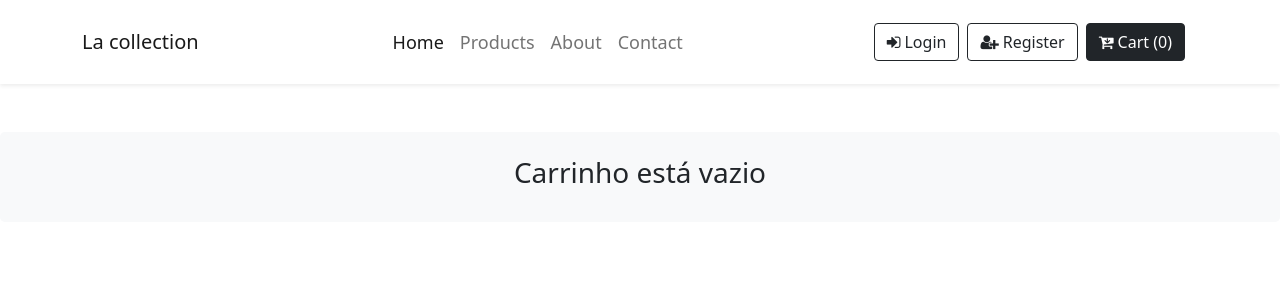
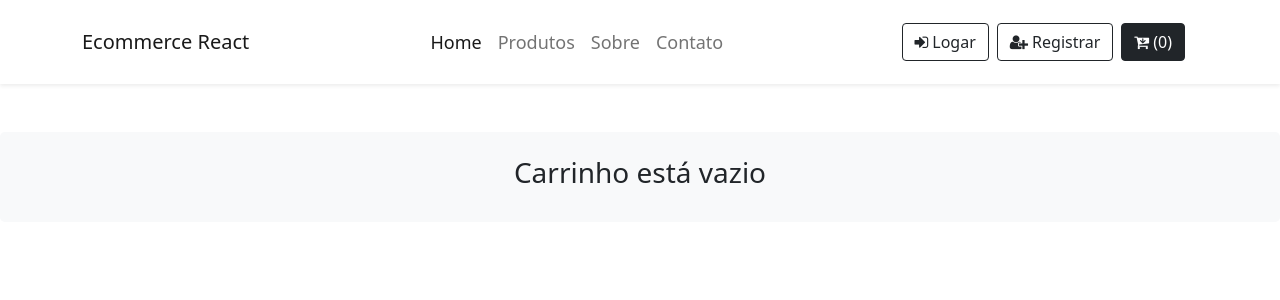
Before and after one commit to DigitalHDR/React-Api-Redux-ecommerce, a React (Create React App) app: page /cart in a window 1280 px wide. Shown: the top 300 px of the page. Built offline with nearby package versions, Linux system fonts and the light colour scheme.

Commit message:
objectFit contain add(img) texto pt-br

```diff
--- a/src/components/Cart.jsx
+++ b/src/components/Cart.jsx
@@ -26,7 +26,6 @@ export default function Cart() {
             </div>
             <div className="col-md-4">
               <h3>{cartItem.title}</h3>
-              <p className='lead fw-bold'>{cartItem.price}</p>
               <p className='lead fw-bold'>R$ {cartItem.price}</p>
             </div>
           </div>
--- a/src/components/Home.jsx
+++ b/src/components/Home.jsx
@@ -5,14 +5,21 @@ export default function Home() {
   return (
     <div className='hero'>
       <div className="card bg-dark text-white border-0">
-        <img src="/assets/bg.jpg" className="card-img" alt="Background" height='550px' />
+        <img
+          src="/assets/bg.jpg"
+          className="card-img"
+          style={{ objectFit: 'contain' }}
+          alt="Background"
+          height='650px'
+          width='600px'
+        />
         <div className="card-img-overlay d-flex flex-column justify-content-center">
           <div className="container">
             <h5 className="card-title display-3 fw-bolder mb-0" >
-              New season arrivals
+              Moda da semana
             </h5>
             <p className="card-text">
-              check out all the trends
+              Lorem ipsum, dolor sit amet consectetur adipisicing elit.
             </p>
           </div>
         </div>
--- a/src/components/Navbar.jsx
+++ b/src/components/Navbar.jsx
@@ -9,7 +9,7 @@ export default function Navbar() {
     <div>
       <nav className="navbar navbar-expand-lg navbar-light bg-white py-3 shadow-sm">
         <div className="container">
-          <NavLink className="navbar-brand" rel="noreferrer noopener" to="/">La collection</NavLink>
+          <NavLink className="navbar-brand" rel="noreferrer noopener" to="/">Ecommerce React</NavLink>
           <button className="navbar-toggler" type="button" data-bs-toggle="collapse" data-bs-target="#navbarSupportedContent" aria-controls="navbarSupportedContent" aria-expanded="false" aria-label="Toggle navigation">
             <span className="navbar-toggler-icon"></span>
           </button>
@@ -19,28 +19,28 @@ export default function Navbar() {
                 <NavLink className="nav-link active" rel="noreferrer noopener" aria-current="page" to="/">Home</NavLink>
               </li>
               <li className="nav-item">
-                <NavLink className="nav-link" rel="noreferrer noopener" to="/products">Products</NavLink>
+                <NavLink className="nav-link" rel="noreferrer noopener" to="/products">Produtos</NavLink>
               </li>
               <li className="nav-item">
-                <NavLink className="nav-link" rel="noreferrer noopener" to="/about">About</NavLink>
+                <NavLink className="nav-link" rel="noreferrer noopener" to="/about">Sobre</NavLink>
               </li>
               <li className="nav-item">
-                <NavLink className="nav-link" rel="noreferrer noopener" to="/contact">Contact</NavLink>
+                <NavLink className="nav-link" rel="noreferrer noopener" to="/contact">Contato</NavLink>
               </li>
             </ul>
             <div className="buttons">
               <button className="btn">
                 <NavLink to="/login" rel="noreferrer noopener" className="btn btn-outline-dark">
                   <i className="fa fa-sign-in me-1"></i>
-                  Login
+                  Logar
                 </NavLink>
                 <NavLink to="/register" rel="noreferrer noopener" className="btn btn-outline-dark ms-2">
                   <i className="fa fa-user-plus me-1"></i>
-                  Register
+                  Registrar
                 </NavLink>
                 <NavLink to="/cart" rel="noreferrer noopener" className="btn btn-outline-dark ms-2">
                   <i className="fa fa-cart-arrow-down me-1"></i>
-                  Cart ({state.length})
+                  ({state.length})
                 </NavLink>
               </button>
             </div>
--- a/src/components/Products.jsx
+++ b/src/components/Products.jsx
@@ -48,30 +48,30 @@ export default function Products() {
 
           <button
             className="btn btn-outline-dark me-2"
-            onClick={() => filterProduct("men's clothing")}>Men's clothing</button>
+            onClick={() => filterProduct("men's clothing")}>Para Homens</button>
 
           <button
             className="btn btn-outline-dark me-2"
-            onClick={() => filterProduct("women's clothing")}>Women's clothing</button>
+            onClick={() => filterProduct("women's clothing")}>Para Mulheres</button>
 
           <button
             className="btn btn-outline-dark me-2"
-            onClick={() => filterProduct("jewelery")}>Jewelery's clothing</button>
+            onClick={() => filterProduct("jewelery")}>Joias de luxo</button>
 
           <button
             className="btn btn-outline-dark me-2"
-            onClick={() => filterProduct("electronics")}>Electronic clothing</button>
+            onClick={() => filterProduct("electronics")}>Electronicos</button>
 
         </div>
         {filter.map((product) => {
           return (
             <div className="col-md-3 mb-4" key={product.id}>
               <div className="card h-100 text-center p-4">
-                <img src={product.image} className="card-img-top" alt={product.title} height="250px" />
+                <img src={product.image} className="card-img-top" style={{ objectFit: 'contain' }} alt={product.title} height="250px" />
                 <div className="card-body">
                   <h5 className="card-title mb-0">{product.title.substring(0, 12)}</h5>
                   <p className="card-text lead fw-bold">{product.price}</p>
-                  <NavLink to={`/products/${product.id}`} className="btn btn-outline-dark">Buy Now</NavLink>
+                  <NavLink to={`/products/${product.id}`} className="btn btn-outline-dark">Comprar</NavLink>
                 </div>
               </div>
             </div>
@@ -86,7 +86,7 @@ export default function Products() {
       <div className="container my-5 py-5">
         <div className="row">
           <div className="col-12 mb-5">
-            <h1 className='display-6 fw-bolder text-center'>Latest Products</h1>
+            <h1 className='display-6 fw-bolder text-center'>Lista de Produtos</h1>
             <hr />
           </div>
         </div>
--- a/src/redux/reducer/handleCart.js
+++ b/src/redux/reducer/handleCart.js
@@ -2,12 +2,14 @@ const cart = []
 
 const handleCart = (state = cart, action) => {
   const product = action.payload
+
   switch (action.type) {
     case "ADDITEM":
-      //!Check if product is already exist
+      //!Verifique se o produto já existe
       const exist = state.find((x) => x.id === product.id)
+
       if (exist) {
-        //! increase the quantify
+        //!Aumentar a quantidade
         return state.map((x) =>
           x.id === product.id ? { ...x, qty: x.qty + 1 } : x
         )
```
